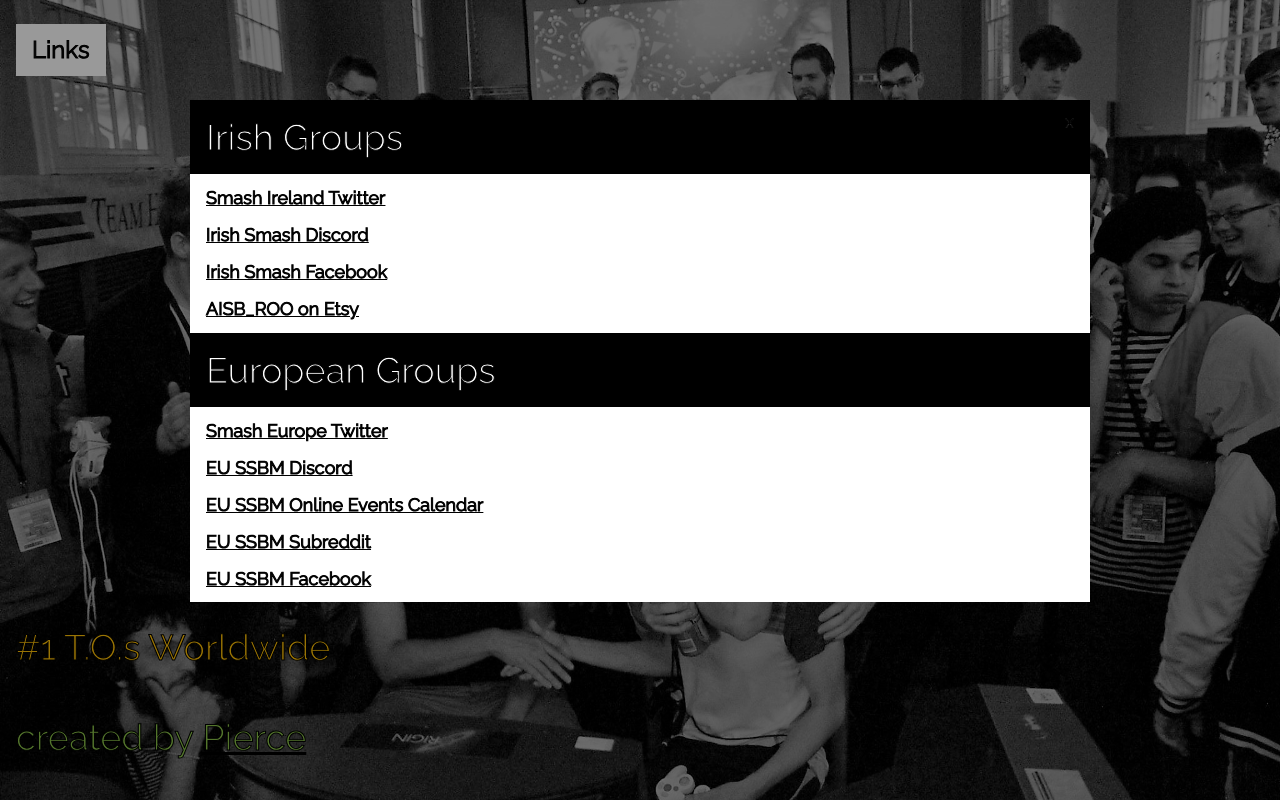
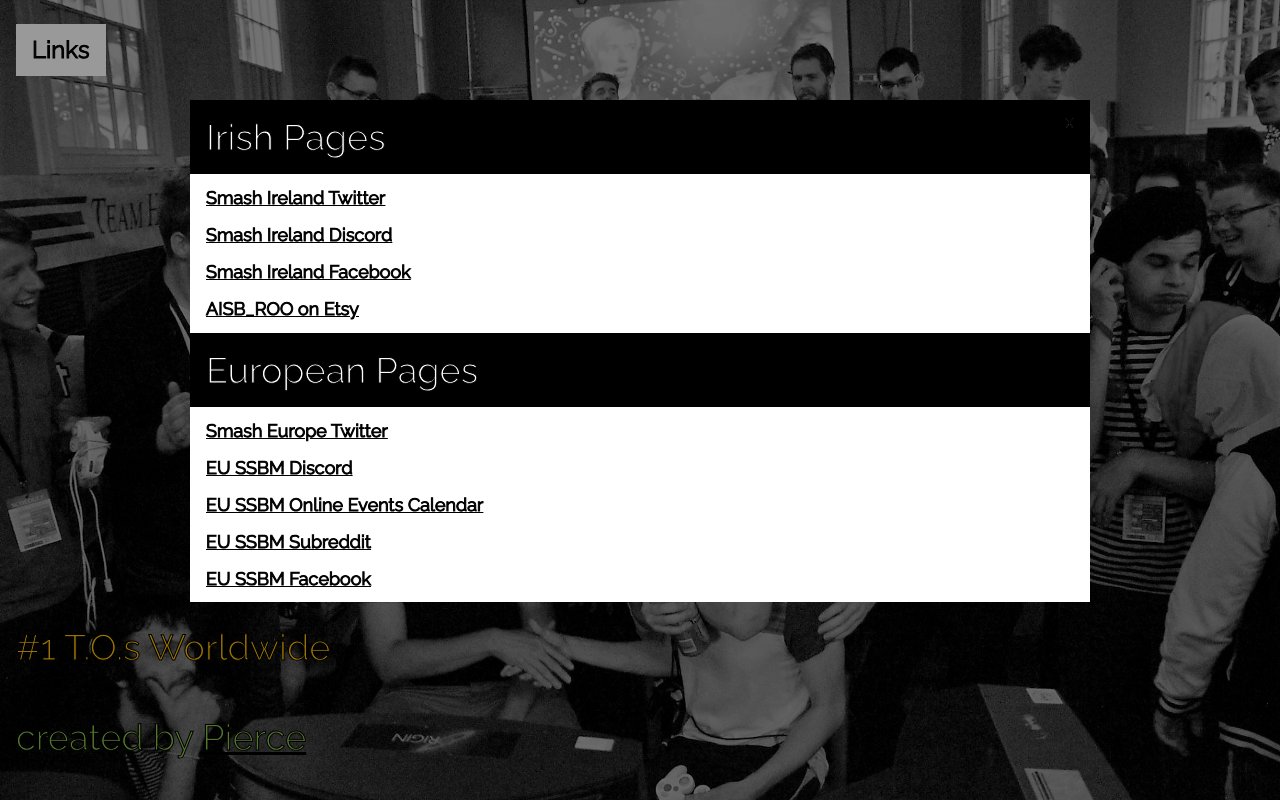
Before and after one commit to ssbmireland/index, a plain HTML site: page index.html in a window 1280 px wide. Both pictures are taken after a click on the button "Links". Drawn offline with nearby package versions, Linux system fonts and the light colour scheme.

Commit message:
Update index.html

```diff
--- a/index.html
+++ b/index.html
@@ -35,16 +35,16 @@ body, html {height: 100%}
   <div class="w3-modal-content w3-animate-zoom">
     <div class="w3-container w3-black w3-display-container">
       <span onclick="document.getElementById('menu').style.display='none'" class="w3-button w3-display-topright w3-large">x</span>
-      <h1>Irish Groups</h1>
+      <h1>Irish Pages</h1>
     </div>
     <div class="w3-container">
       <h5><a href="https://twitter.com/IrelandSSB">Smash Ireland Twitter</a></h5>
-      <h5><a href="https://discord.gg/5vZzZpq">Irish Smash Discord</a></h5>
-      <h5><a href="https://www.facebook.com/groups/SmashIreland">Irish Smash Facebook</a></h5>
+      <h5><a href="https://discord.gg/5vZzZpq">Smash Ireland Discord</a></h5>
+      <h5><a href="https://www.facebook.com/groups/SmashIreland">Smash Ireland Facebook</a></h5>
       <h5><a href="https://www.etsy.com/ie/shop/NoJohnsDesigns">AISB_ROO on Etsy</a></h5>
     </div>
     <div class="w3-container w3-black">
-      <h1>European Groups</h1>
+      <h1>European Pages</h1>
     </div>
     <div class="w3-container">
       <h5><a href="https://twitter.com/SmashEurope">Smash Europe Twitter</a></h5>
```
